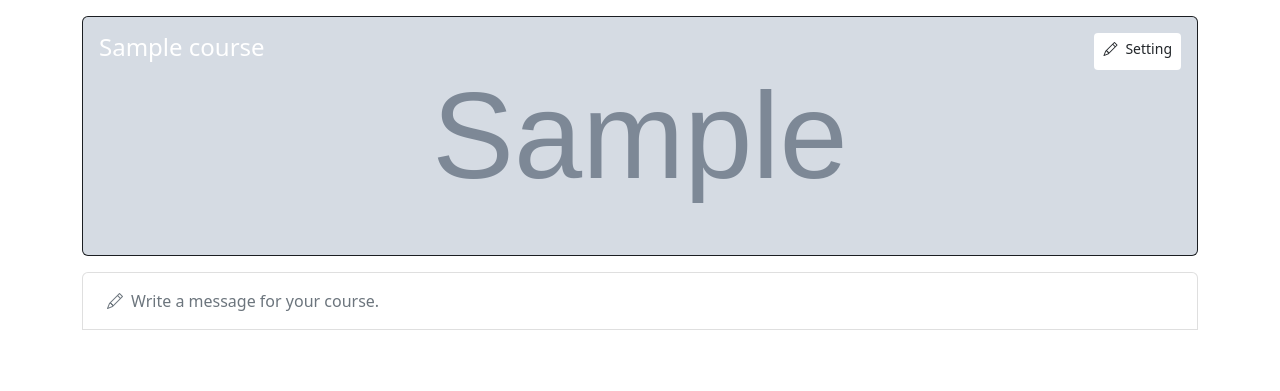
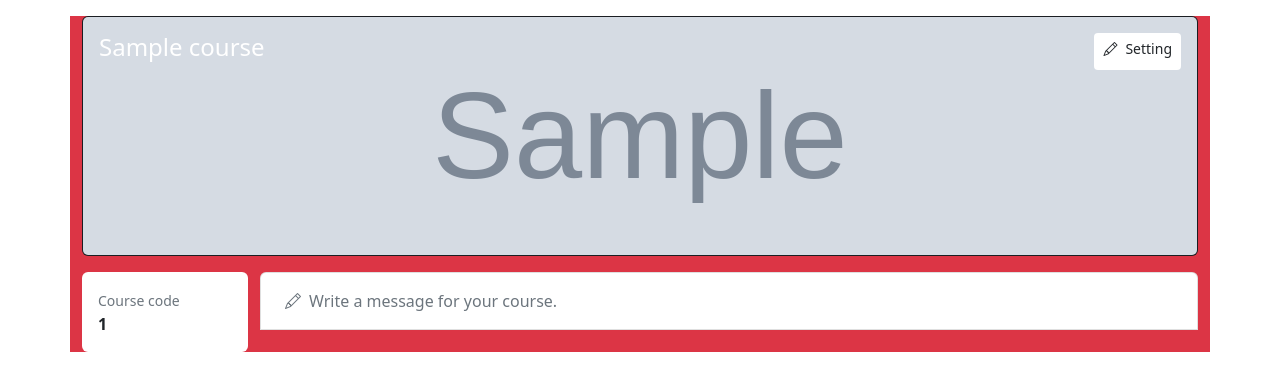
Before and after one commit to HardCodeMatter/coachly, a Django app: page /course/1/ in a window 1280 px wide. Shown: the top 391 px of the page. Run offline with Django 4.2, Linux system fonts and the light colour scheme; tables that the repository leaves empty hold one stand-in row (values such as "Sample post"); grey boxes marked "Sample" are stand-in pictures.

Commit message:
Created Member model, configured admin panel, views and templates.

```diff
--- a/course/models.py
+++ b/course/models.py
@@ -24,5 +24,24 @@
         help_text='Indicates a user who has an active account.'
     )
 
-    def __str__(self):
+    def __str__(self) -> str:
         return f'{self.name}'
+
+
+class Member(models.Model):
+    user = models.ForeignKey(User, on_delete=models.CASCADE)
+    course = models.ForeignKey(Course, on_delete=models.CASCADE)
+
+    class Roles(models.TextChoices):
+        TEACHER = 'TEACHER', 'Teacher'
+        STUDENT = 'STUDENT', 'Student'
+
+    role = models.CharField(
+        ('role'),
+        max_length=50,
+        choices=Roles.choices,
+        default=Roles.STUDENT,
+    )
+
+    def __str__(self) -> str:
+        return f'{self.user} - {self.course}'
--- a/course/templates/course/course_detail.html
+++ b/course/templates/course/course_detail.html
@@ -1,7 +1,7 @@
 {% extends 'base.html' %}
 
 {% block content %}
-    <div class="container">
+    <div class="bg-danger container">
         <div class="card text-bg-dark" style="width: 100%; height: 240px;">
             <img src="{{ course.image.url }}" class="card-img h-100" alt="...">
             <div class="card-img-overlay">
@@ -12,7 +12,15 @@
             </div>
         </div>
 
-        <div class="list-group mt-3">
+        <div class="row mt-3">
+            <div class="col-2 col-md-3 col-lg-2">
+                <div class="bg-white rounded p-3">
+                    <small class="text-muted">Course code</small><br />
+                    <b>{{ course.course_code }}</b>
+                </div>
+            </div>
+
+            <div class="col col-sm-12 col-md list-group">
                 <div class="list-group-item">
                     <p class="m-2 text-muted"><i class="bi bi-pencil me-2"></i>Write a message for your course.</p>
 
@@ -34,4 +42,5 @@
                 </div>
             </div>
         </div>
+    </div>
 {% endblock %}
--- a/course/views.py
+++ b/course/views.py
@@ -1,17 +1,22 @@
 from django.shortcuts import render, redirect
+from django.core.exceptions import ObjectDoesNotExist
 from .models import Course
 from .forms import CourseForm
-from .services import course_create
+from .services import (
+    course_create,
+    member_create,
+    course_filter_by_user
+)
 from services import (all_objects, get_objects)
 
 from random import randint
 
 
 def course_list_view(request):
-    courses = all_objects(Course)
+    members = course_filter_by_user(request.user)
 
     context = {
-        'courses': courses,
+        'members': members,
     }
 
     return render(request, 'course/course_list.html', context)
@@ -49,15 +54,20 @@
         form = CourseForm(request.POST, request.FILES)
 
         if form.is_valid():
-            course_create(
+            course = course_create(
                 author=request.user,
                 course_code=randint(100000, 999999),
                 name=form.cleaned_data['name'],
                 description=form.cleaned_data['description'],
                 image=form.cleaned_data['image'],
             )
+            member_create(
+                user=request.user,
+                course=course,
+                role='TEACHER',
+            )
 
-            return redirect('/course/')
+            return redirect(f'/course/{course.pk}')
     else:
         form = CourseForm()
 
```
Also changed, not shown: course/admin.py (+16 -1 lines), course/services.py (+7 -1 lines), course/templates/course/course_list.html (+18 -6 lines), course/migrations/0002_member.py (added). Lines whose indentation alone changed are shown as unchanged.
